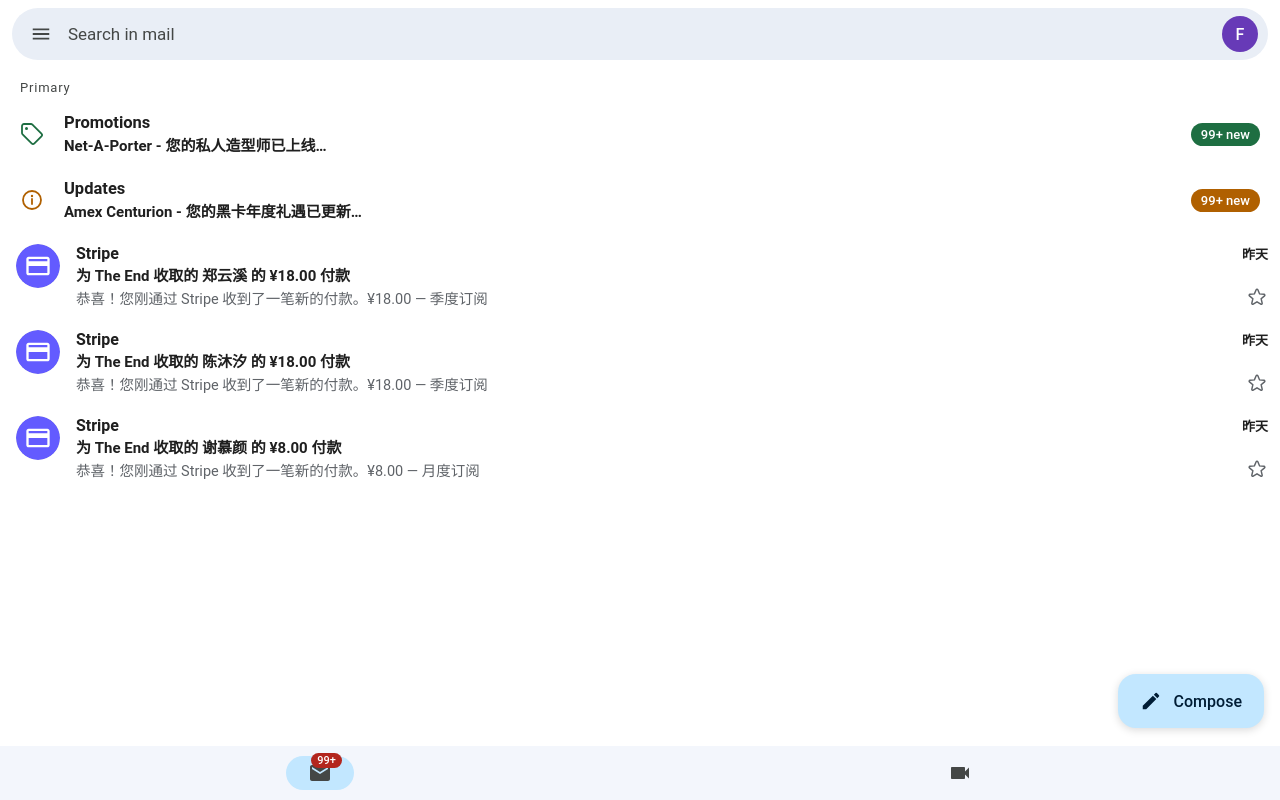
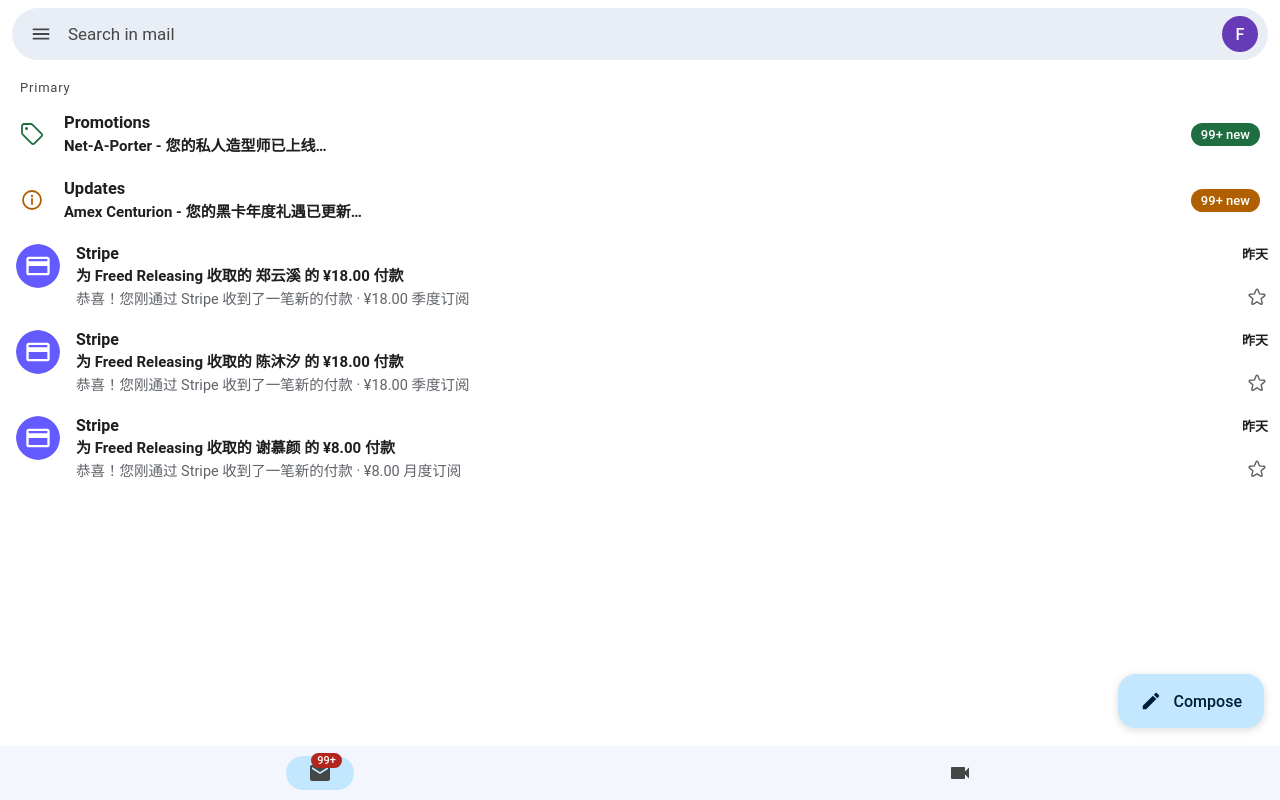
Before and after one commit to fionajiafu1223/manifest, a website: page www/email-list.html in a window 1280 px wide. Drawn offline with Linux system fonts and the light colour scheme.

Commit message:
Stripe邮件改成Freed Releasing，内容改成对照真实Stripe格式：完整说明文字+蓝色按钮+客户ID

```diff
--- a/www/email-list.html
+++ b/www/email-list.html
@@ -319,8 +319,8 @@ function generatePaymentEmails(){
     paymentEmails.push({
       sender: 'Stripe',
       email: 'notifications@stripe.com',
-      subject: `为 The End 收取的 ${customer.name} 的 ${tier.amount} 付款`,
-      snippet: `恭喜！您刚通过 Stripe 收到了一笔新的付款。${tier.amount} — ${tier.name}`,
+      subject: `为 Freed Releasing 收取的 ${customer.name} 的 ${tier.amount} 付款`,
+      snippet: `恭喜！您刚通过 Stripe 收到了一笔新的付款 · ${tier.amount} ${tier.name}`,
       time: timeStr,
       unread: i < 3,
       starred: false,
```
